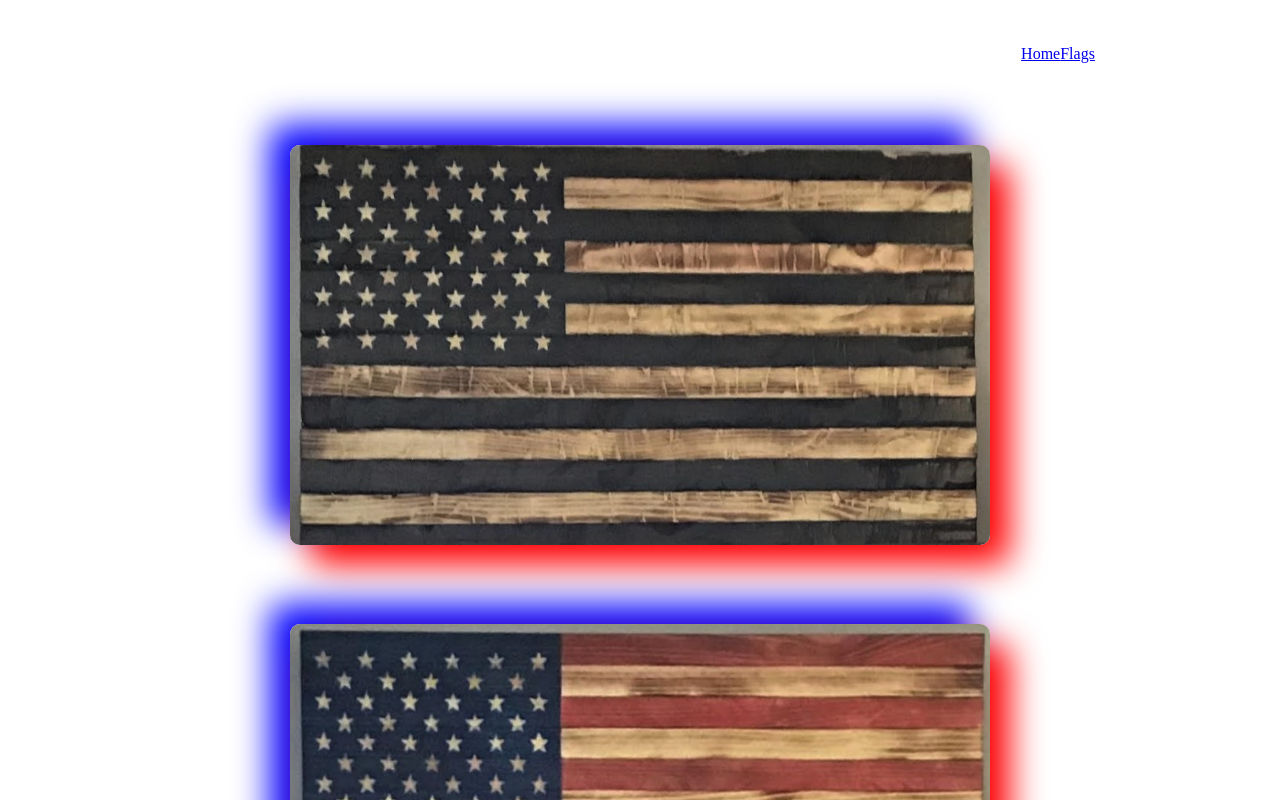
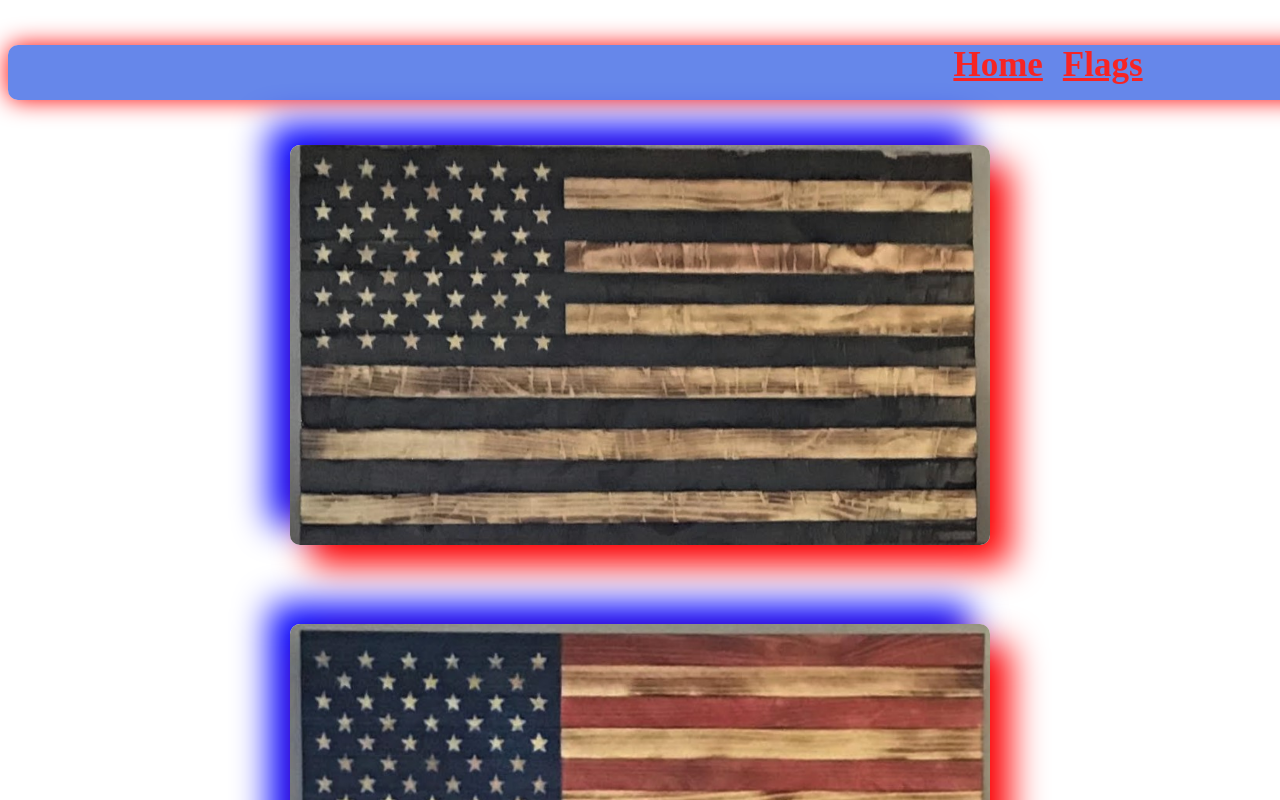
Before and after one commit to TravisExline/flag-company-site, a React (Create React App) app: page /flags in a window 1280 px wide. Shown: the top 800 px of the page. Built offline with nearby package versions, Linux system fonts and the light colour scheme.

Commit message:
navbar styling

```diff
--- a/src/style/NavBar.css
+++ b/src/style/NavBar.css
@@ -2,6 +2,16 @@
     margin-top: 45px;
     height: 55px;
     width: 2100px;
+    border-radius: 10px;
+    box-shadow: 0px 0px 25px red;
     display: flex;
     justify-content: center;
+    background-color: rgba(15, 67, 223, 0.637);
 }
+
+.landing-link, .flags-link {
+    margin-right: 20px;
+    font-size: 35px;
+    font-weight: bold;
+    color: rgb(247, 36, 36);
+}
```
